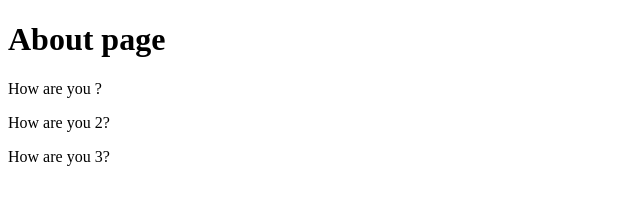
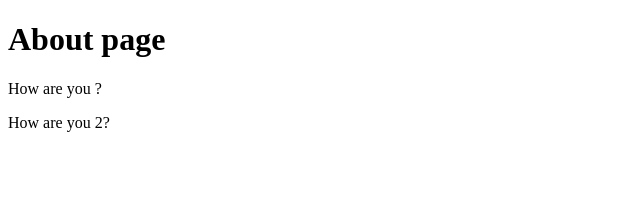
Before and after one commit to nguyendung87/NodeJs, a plain HTML site: page views/About.html in a window 1280 px wide. Shown: the whole page, without its empty margins (0-640 px from the left). Drawn offline with Linux system fonts and the light colour scheme.

Commit message:
Update About.html

```diff
--- a/views/About.html
+++ b/views/About.html
@@ -9,6 +9,5 @@
     <h1>About page</h1>
     <p>How are you ?</p>
     <p>How are you 2?</p>
-    <p>How are you 3?</p>
 </body>
 </html>
```
